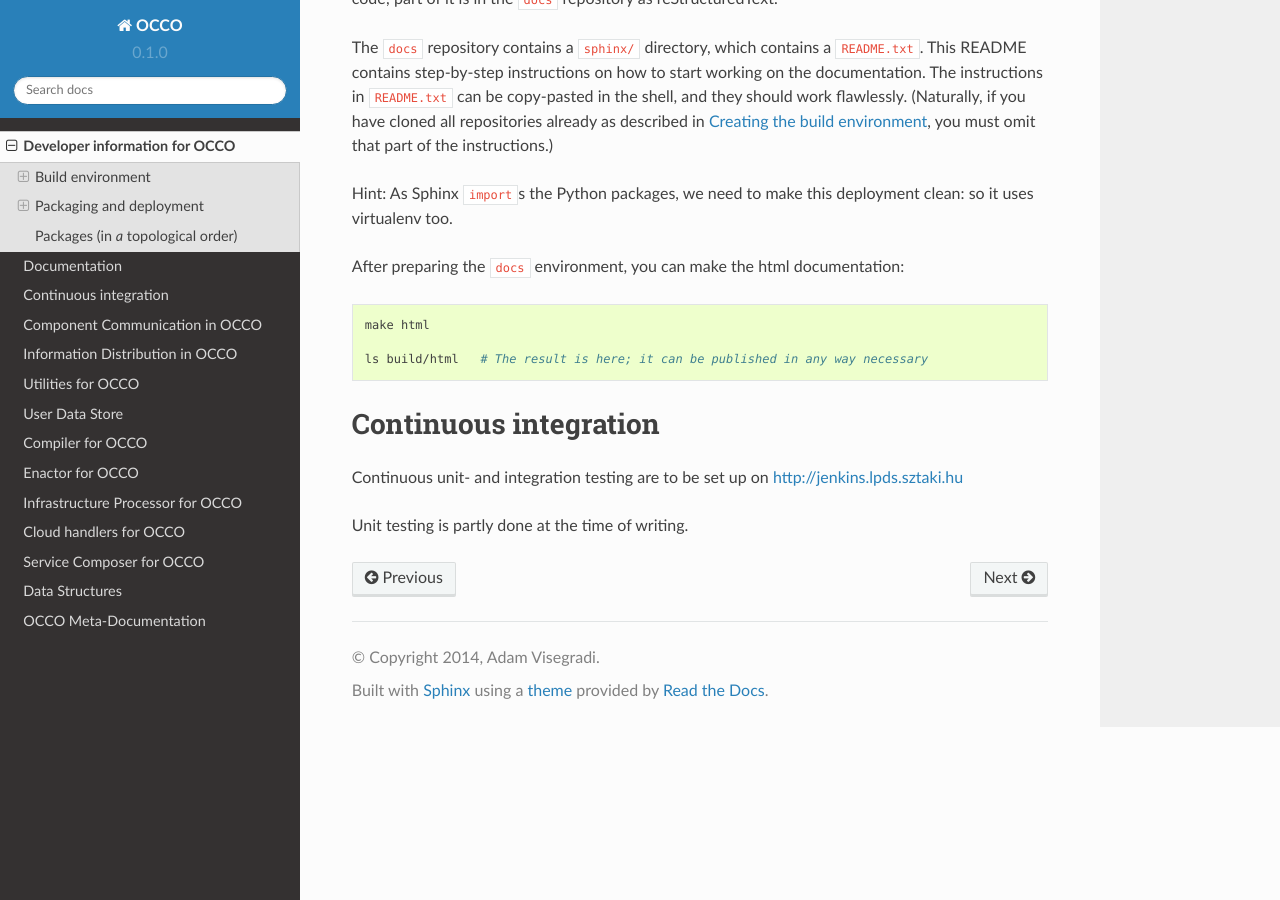
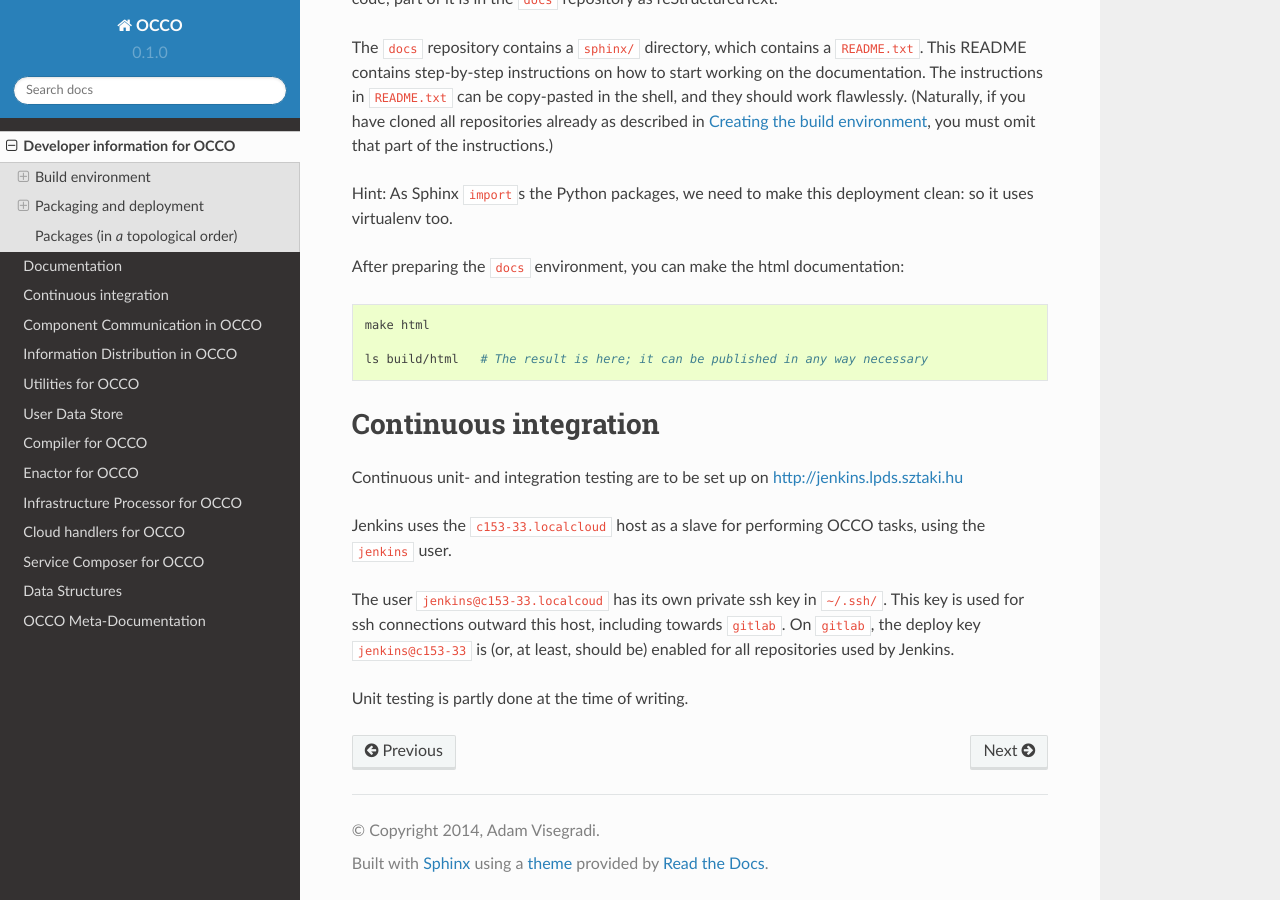
Before and after one commit to occopus/docs, a Sphinx documentation site: the page built from sphinx/source/packages.rst, in a window 1280 px wide and 900 px high, scrolled down 6499 px. Built offline with Sphinx 7.4.7 and the Read the Docs theme 2.0.0, drawn with Linux system fonts in a browser that asks for light colours; formulas are drawn with MathJax 3; some of the changed text lies outside the part shown.

Commit message:
Jenkins; typos

```diff
--- a/sphinx/source/packages.rst
+++ b/sphinx/source/packages.rst
@@ -336,4 +336,13 @@ Continuous integration
 
 Continuous unit- and integration testing are to be set up on http://jenkins.lpds.sztaki.hu
 
+Jenkins uses the ``c153-33.localcloud`` host as a slave for performing OCCO
+tasks, using the ``jenkins`` user.
+
+The user ``jenkins@c153-33.localcoud`` has its own private ssh key in
+``~/.ssh/``. This key is used for ssh connections outward this host, including
+towards ``gitlab``. On ``gitlab``, the deploy key ``jenkins@c153-33`` is
+(or, at least, should be) enabled for all repositories used by Jenkins.
+
+
 Unit testing is partly done at the time of writing.
```
Also changed, not shown: other parts of sphinx/source/packages.rst (+2 -2 lines).
